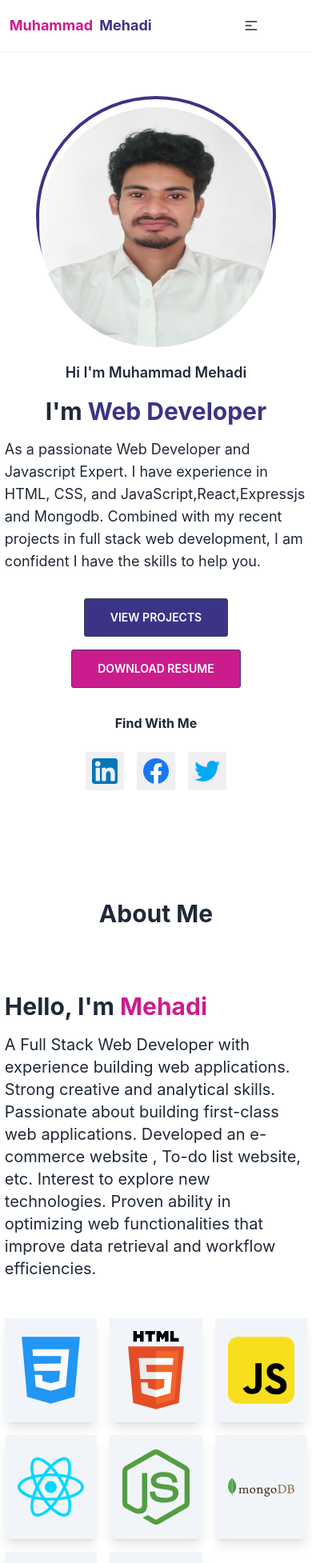
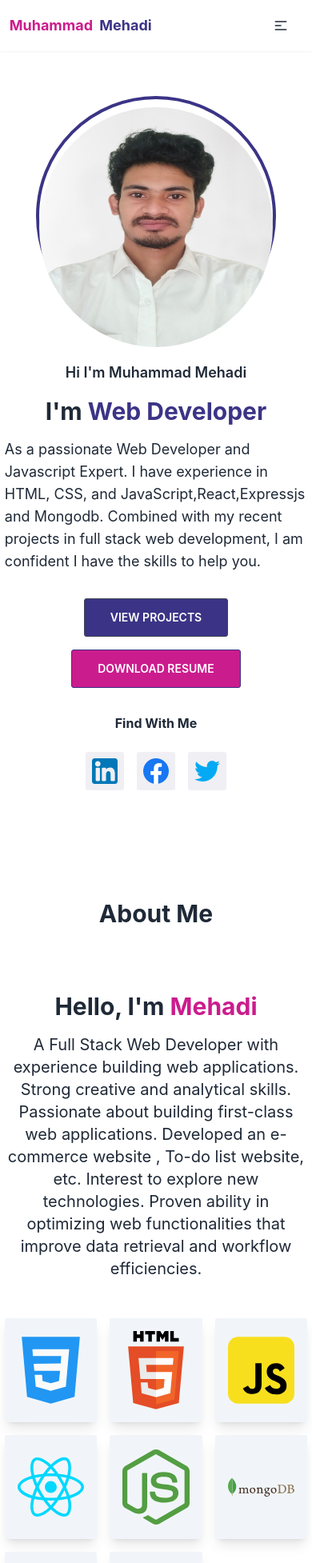
Before and after one commit to Programmer-Mehadi/PersonalPortfolio, a React (Create React App) app: page / in a window 390 px wide. Shown: the top 1954 px of the page at 80% size. Built offline with nearby package versions, Linux system fonts and the light colour scheme.

Commit message:
navbar and align fixed

```diff
--- a/src/Shared/Navbar/Navbar.js
+++ b/src/Shared/Navbar/Navbar.js
@@ -14,14 +14,14 @@ const Navbar = () => {
                     <div className="navbar-start flex-auto">
                         <a className=" font-bold ml-0 pl-0  normal-case text-lg md:text-2xl"><span className='text-[#CB1C8D]'>Muhammad</span> <span className='ml-1 text-[#3B3486]'>Mehadi</span></a>
                     </div>
-                    <div className="navbar-end hidden lg:flex">
+
+                    <div className='navbar-end flex-1 w-fit'>
+                    <div className=" hidden lg:flex">
                         <ul className="menu menu-horizontal px-1 text-lg font-semibold">
                             {liList}
                         </ul>
                     </div>
-                    <div className='navbar-end flex-1 w-fit'>
-                        <div className="dropdown ">
-
+                        <div className="dropdown flex justify-end ">
                             <ul tabIndex={0} className="menu menu-compact dropdown-content mt-14 p-2 bg-base-100 shadow-lg w-52 text-lg font-semibold ml-[-200px] rounded-sm">
                                 {liList}
                             </ul>
--- a/src/pages/Home/AboutMe/AboutMe.js
+++ b/src/pages/Home/AboutMe/AboutMe.js
@@ -14,7 +14,7 @@ const AboutMe = () => {
         <div className='max-w-[1440px] w-[97%] mx-auto py-20' id='aboutme'>
             <h2 className='text-center font-bold text-3xl  mb-16'>About Me</h2>
             <div className='grid grid-cols-1 md:grid-cols-2 gap-12 items-center justify-center'>
-                <div>
+                <div className='text-center md:text-left'>
                     <h2 className='text-3xl my-4 font-bold'>Hello, I'm <span className='text-[#CB1C8D]'>Mehadi</span></h2>
                     <p className='text-xl'>A Full Stack Web Developer with experience building web applications. Strong creative and
                         analytical skills. Passionate about building first-class web applications. Developed an e-commerce
--- a/src/pages/Home/HomeSection/HomeSection.js
+++ b/src/pages/Home/HomeSection/HomeSection.js
@@ -35,8 +35,8 @@ const HomeSection = () => {
                     </div>
                 </div>
                 <div className='sm:order-first md:order-last flex justify-center lg:justify-end'>
-                    <div className=' rounded-[100%] h-[300px] w-[300px]  md:h-[400px] md:w-[400px] border-4 border-[#3B3486]'>
-                        <img className=' rounded-[100%] h-[300px] w-[300px]  md:h-[400px] md:w-[400px] border-0 border-[#3B3486] mt-[10px]' src={mehadi} alt="" />
+                    <div className=' rounded-[100%] h-[300px] w-[300px]  lg:h-[400px] lg:w-[400px] border-4 border-[#3B3486]'>
+                        <img className=' rounded-[100%] h-[300px] w-[300px]  lg:h-[400px] lg:w-[400px] border-0 border-[#3B3486] mt-[10px]' src={mehadi} alt="" />
                     </div>
                 </div>
 
```
